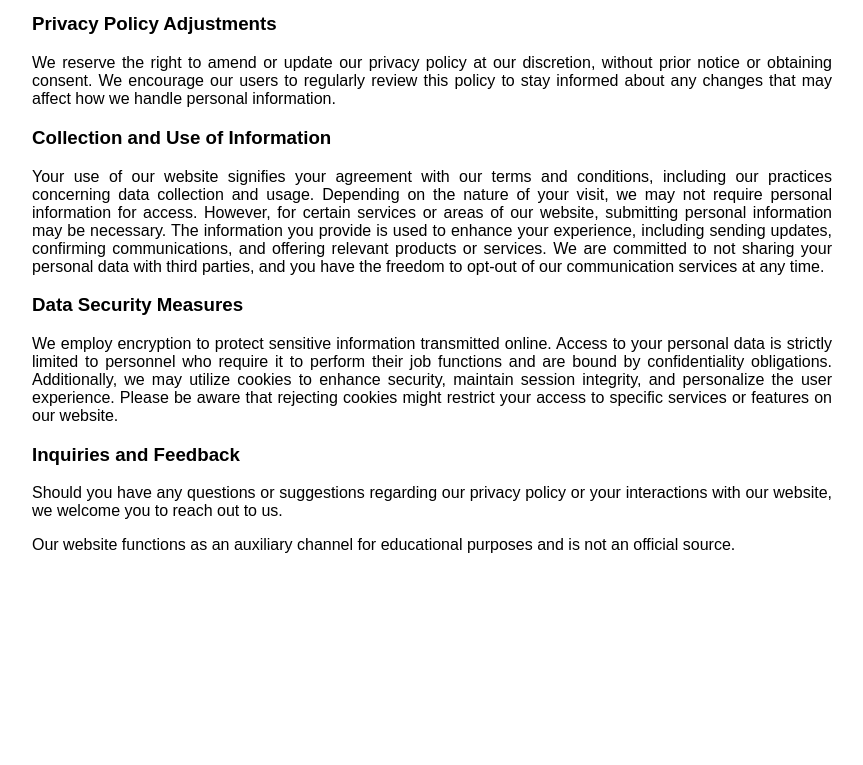
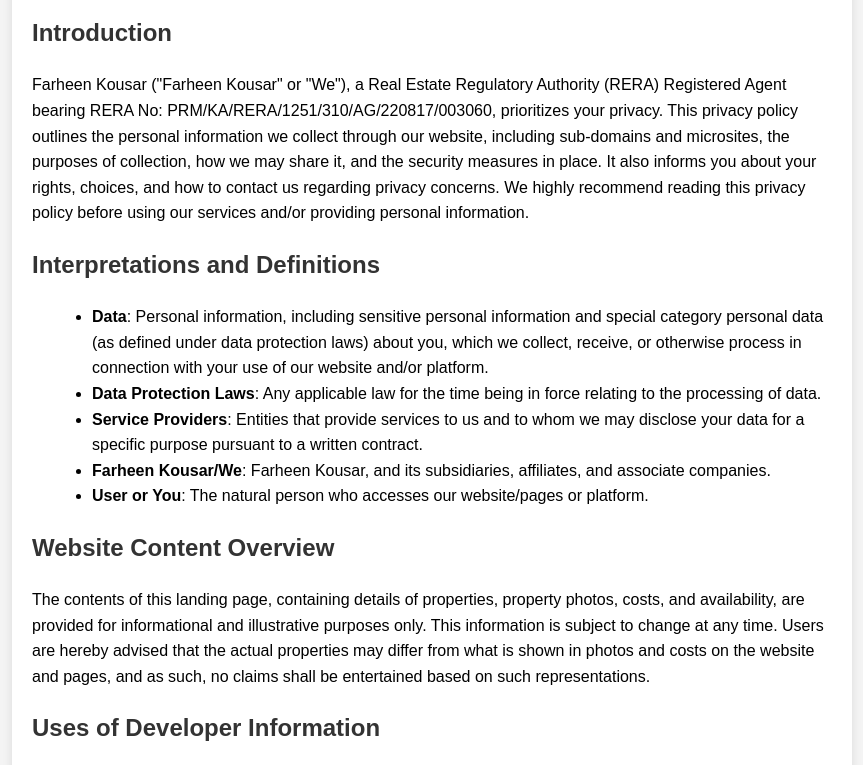
Before and after one commit to dadapeer7866/Raintree-Park, a plain HTML site: page privacy-policy.html in a window 1280 px wide. Shown: the part 120-885 px from the top of the page, without its empty margins (208-1071 px from the left). Before the commit the page ends 800 px from the top, so only its background shows below. Drawn offline with Linux system fonts and the light colour scheme.

Commit message:
Update privacy-policy.html

```diff
--- a/privacy-policy.html
+++ b/privacy-policy.html
@@ -5,61 +5,109 @@
     <meta name="viewport" content="width=device-width, initial-scale=1.0">
     <title>Privacy Policy</title>
     <style>
-		body{
-			width: 95%;
-			margin: 20px auto;
+        body {
+            font-family: Arial, sans-serif;
+            line-height: 1.6;
+            margin: 0;
+            padding: 20px;
+            background-color: #f4f4f4;
+        }
+        .container {
             max-width: 800px;
-			font-family: sans-serif;
+            margin: auto;
+            padding: 20px;
+            background: white;
+            box-shadow: 0 0 10px rgba(0, 0, 0, 0.1);
         }
-		p{
-			text-align: justify;
+        h1, h2, h3 {
+            color: #333;
+        }
+        ul {
+            list-style-type: disc;
+            margin-left: 20px;
         }
     </style>
 </head>
 <body>
+    <div class="container">
+        <h1>Privacy Policy</h1>
 
-<h3> Privacy Policy</h3>
+        <h2>Introduction</h2>
+        <p>Farheen Kousar ("Farheen Kousar" or "We"), a Real Estate Regulatory Authority (RERA) Registered Agent bearing RERA No: PRM/KA/RERA/1251/310/AG/220817/003060, prioritizes your privacy. This privacy policy outlines the personal information we collect through our website, including sub-domains and microsites, the purposes of collection, how we may share it, and the security measures in place. It also informs you about your rights, choices, and how to contact us regarding privacy concerns. We highly recommend reading this privacy policy before using our services and/or providing personal information.</p>
 
-<p> This website is not the official one; it exists purely to provide information. We are dedicated to the security of
-	your personal details, having established an extensive privacy policy to ensure your data is protected
-	while you interact with our site.
-</p>
+        <h2>Interpretations and Definitions</h2>
+        <ul>
+            <li><strong>Data</strong>: Personal information, including sensitive personal information and special category personal data (as defined under data protection laws) about you, which we collect, receive, or otherwise process in connection with your use of our website and/or platform.</li>
+            <li><strong>Data Protection Laws</strong>: Any applicable law for the time being in force relating to the processing of data.</li>
+            <li><strong>Service Providers</strong>: Entities that provide services to us and to whom we may disclose your data for a specific purpose pursuant to a written contract.</li>
+            <li><strong>Farheen Kousar/We</strong>: Farheen Kousar, and its subsidiaries, affiliates, and associate companies.</li>
+            <li><strong>User or You</strong>: The natural person who accesses our website/pages or platform.</li>
+        </ul>
 
-<h3>Privacy Policy Adjustments </h3>
+        <h2>Website Content Overview</h2>
+        <p>The contents of this landing page, containing details of properties, property photos, costs, and availability, are provided for informational and illustrative purposes only. This information is subject to change at any time. Users are hereby advised that the actual properties may differ from what is shown in photos and costs on the website and pages, and as such, no claims shall be entertained based on such representations.</p>
 
-<p>We reserve the right to amend or update our privacy policy at our discretion, without prior notice or
-obtaining consent. We encourage our users to regularly review this policy to stay informed about any changes
-that may affect how we handle personal information.
-</p>
+        <h2>Uses of Developer Information</h2>
+        <p>All images, cost descriptions, logos, and other project materials featured on this landing page are presented in accordance with the respective project developer or its licensors. We are in legal agreements and established legal relationships with the said respective developer, thereby possessing the authority to advertise, market for sale, and generate leads for the respective project.</p>
 
-<h3>Collection and Use of Information </h3>
+        <h2>Types of Data Collected</h2>
 
-<p>Your use of our website signifies your agreement with our terms and conditions, including our practices
-concerning data collection and usage. Depending on the nature of your visit, we may not require personal
-information for access. However, for certain services or areas of our website, submitting personal
-information may be necessary. The information you provide is used to enhance your experience, including
-sending updates, confirming communications, and offering relevant products or services. We are committed to
-not sharing your personal data with third parties, and you have the freedom to opt-out of our communication
-services at any time.
-</p>
+        <h3>Personal Data</h3>
+        <p>While visiting this website, we may ask you to provide us with certain personally identifiable information that can be used to contact or identify you. Personally identifiable information may include, but is not limited to:</p>
+        <ul>
+            <li>Email address</li>
+            <li>First name and last name</li>
+            <li>Phone number</li>
+            <li>Address, State, Province, ZIP/Postal Code, City</li>
+        </ul>
 
-<h3>Data Security Measures</h3>
+        <h2>How We Use Your Information</h2>
+        <p>We use the information we collect to:</p>
+        <ul>
+            <li>Provide and maintain our service, including monitoring the usage of our service.</li>
+            <li>Contact you by email, telephone calls, SMS, or other equivalent forms of electronic communication.</li>
+            <li>Provide information related to the property’s sale, purchase, etc., with special offers and general information about properties, real estate services which we offer that are similar to those that you have already purchased or enquired about.</li>
+            <li>Manage your requests and attend to your inquiries.</li>
+        </ul>
 
-<p>We employ encryption to protect sensitive information transmitted online. Access to your personal data is
-strictly limited to personnel who require it to perform their job functions and are bound by confidentiality
-obligations. Additionally, we may utilize cookies to enhance security, maintain session integrity, and
-personalize the user experience. Please be aware that rejecting cookies might restrict your access to specific
-services or features on our website.
-</p>
+        <h2>Sharing Your Information</h2>
+        <p>We may share your information with:</p>
+        <ul>
+            <li><strong>Affiliates</strong>: We may share your information with our affiliates, in which case we will require those affiliates to honor this privacy policy. Affiliates include our associates and any other subsidiaries that we control or that are under common control with us.</li>
+            <li><strong>Authorized Developers</strong>: We may disclose your personal information with RERA-registered developers for further processing as necessary.</li>
+            <li><strong>With Your Consent</strong>: We may disclose your personal information for any other purpose with your consent.</li>
+        </ul>
 
-<h3>Inquiries and Feedback</h3>
+        <h2>Retention of Your Personal Data</h2>
+        <p>We shall retain your personal data only for as long as is necessary for the purposes set out in this privacy policy. We will retain and use your personal data to the extent necessary to comply with our legal obligations (for example, if we are required to retain your data to comply with applicable laws).</p>
 
-<p>Should you have any questions or suggestions regarding our privacy policy or your interactions with our
-website, we welcome you to reach out to us.
-</p>
+        <h2>Disclosure of Your Personal Data</h2>
+        <h3>User's Consent</h3>
+        <p>By using the website/landing page and/or by providing information to us through this website/landing page, the user consents to the collection and use of the information disclosed by the user on the website in accordance with this privacy policy.</p>
 
-<p> Our website functions as an auxiliary channel for educational purposes and is not an official source.
-</p>
+        <h3>Law Enforcement</h3>
+        <p>Under certain circumstances, we may be required to disclose your personal data if required to do so by law or in response to valid requests by public authorities (e.g., a court or a government agency).</p>
 
+        <h3>Other Legal Requirements</h3>
+        <p>The company may disclose your personal data in the good faith belief that such action is necessary to:</p>
+        <ul>
+            <li>Comply with a legal obligation.</li>
+            <li>Prevent or investigate possible wrongdoing in connection with the service.</li>
+            <li>Protect the personal safety of users of the service or the public.</li>
+            <li>Protect against legal liability.</li>
+        </ul>
+
+        <h2>Security of Your Personal Data</h2>
+        <p>The security of your personal data is important to us, but remember that no method of transmission over the internet, or method of electronic storage is 100% secure. While we strive to use commercially acceptable means to protect your personal data, we cannot guarantee its absolute security.</p>
+
+        <h2>Children's Privacy</h2>
+        <p>Our service does not address anyone under the age of 18. We do not knowingly collect personally identifiable information from anyone under the age of 18. If you are a parent or guardian and you are aware that your child has provided us with personal data, please contact us. If we become aware that we have collected personal data from anyone under the age of 18 without verification of parental consent, we take steps to remove that information from our servers.</p>
+
+        <h2>Changes to This Privacy Policy</h2>
+        <p>We may update our privacy policy from time to time. We will notify you of any changes by posting the new privacy policy on this page. You are advised to review this privacy policy periodically for any changes. Changes to this privacy policy are effective when they are posted on this page.</p>
+
+        <h2>Contact Us</h2>
+        <p>To request to review, update, or delete your personal information or to otherwise reach us, please submit a request by contacting us directly through the provided contact information on this website.</p>
+    </div>
 </body>
 </html>
```
Lines whose indentation alone changed are shown as unchanged.
